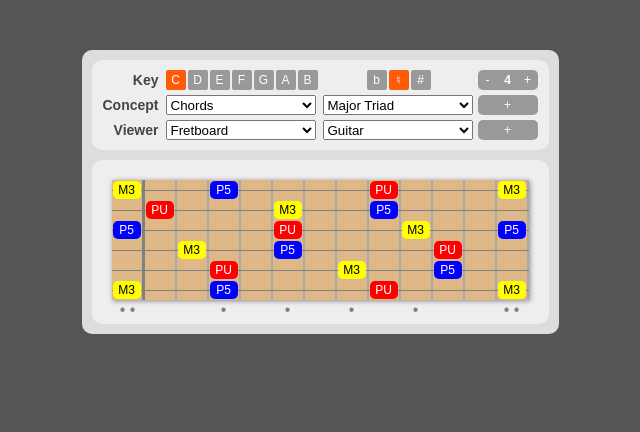
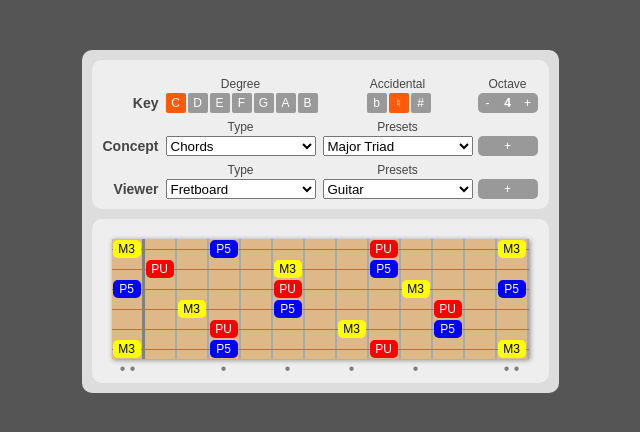
Before and after one commit to dan9418/play-what-beta, a React app: page / in a window 1280 px wide. Shown: the top 432 px of the page, without its empty margins (320-960 px from the left). Built offline with nearby package versions, Linux system fonts and the light colour scheme.

Commit message:
panel alignments

```diff
--- a/src/InputPanel/InputPanel/InputPanel.css
+++ b/src/InputPanel/InputPanel/InputPanel.css
@@ -1,25 +1,19 @@
 .input-panel {
     text-align: center;
     display: inline-grid;
-    grid-gap: 5px;
+    grid-column-gap: 5px;
     grid-template-columns: auto auto auto auto;
+    align-items: center;
     color: #444;
 }
 
-.input-row-label {
+.input-panel-row-label {
     font-size: 14px;
     font-weight: bold;
     text-align: right;
     line-height: 20px;
     height: 20px;
     vertical-align: top;
-}
-
-.input-column-label {
-    font-size: 12px;
-    height: 20px;
-    line-height: 20px;
-    margin-top: 5px;
 }
 
 .input-row-toggle {
@@ -30,3 +24,21 @@
 .input-row-config-panel {
     grid-column: 2 / span 3;
 }
+
+.input-panel-col-label {
+    font-size: 12px;
+    padding: 2px;
+    margin-top: 5px;
+}
+
+.col-2 {
+    grid-column: 2;
+}
+
+.col-3 {
+    grid-column: 3;
+}
+
+.col-4 {
+    grid-column: 4;
+}
--- a/src/InputPanel/InputPanel/InputPanel.tsx
+++ b/src/InputPanel/InputPanel/InputPanel.tsx
@@ -51,11 +51,20 @@ export class InputPanel extends React.Component<InputPanelProps, any> {
         return (
             <div className='input-panel'>
 
-                <div className='input-panel-cell'>
-                    <div className='input-row-label'>Key</div>
+                <div className='input-panel-col-label col-2'>
+                    Degree
+                </div>
+                <div className='input-panel-col-label col-3'>
+                    Accidental
+                </div>
+                <div className='input-panel-col-label col-4'>
+                    Octave
                 </div>
 
-                <div className='input-panel-cell'>
+                <div className='input-panel-row-label'>
+                    Key
+                </div>
+
                 <BoxSelector
                     data={ALL_DEGREES}
                     value={this.props.degree}
@@ -63,9 +72,7 @@ export class InputPanel extends React.Component<InputPanelProps, any> {
                         this.props.setValue('degree', value);
                     }}
                 />
-                </div>
 
-                <div className='input-panel-cell'>
                 <BoxSelector
                     data={ALL_ACCIDENTALS.filter((a) => { return Math.abs(a.offset) <= 1 })}
                     value={this.props.accidental}
@@ -73,22 +80,27 @@ export class InputPanel extends React.Component<InputPanelProps, any> {
                         this.props.setValue('accidental', value);
                     }}
                 />
-                </div>
 
-                <div className='input-panel-cell'>
                 <NumericSelector
                     value={this.props.octave}
                     setValue={(value) => {
                         this.props.setValue('octave', value);
                     }}
                 />
+
+                <div className='input-panel-col-label col-2'>
+                    Type
+                </div>
+                <div className='input-panel-col-label col-3'>
+                    Presets
+                </div>
+                <div className='input-panel-col-label col-4'>
                 </div>
 
-                <div className='input-panel-cell'>
-                    <div className='input-row-label'>Concept</div>
+                <div className='input-panel-row-label'>
+                    Concept
                 </div>
 
-                <div className='input-panel-cell'>
                 <DropdownSelector
                     data={CONCEPT_DEFINITIONS}
                     value={this.props.conceptDefinition}
@@ -96,9 +108,7 @@ export class InputPanel extends React.Component<InputPanelProps, any> {
                         this.props.setValue('conceptDefinition', value);
                     }}
                 />
-                </div>
 
-                <div className='input-panel-cell'>
                 <DropdownSelector
                     data={this.props.conceptDefinition.presets}
                     value={this.props.conceptDefinition}
@@ -106,16 +116,13 @@ export class InputPanel extends React.Component<InputPanelProps, any> {
                         this.props.setValue('conceptIntervals', value.config.intervals);
                     }}
                 />
-                </div>
 
-                <div className='input-panel-cell'>
                 <CharButton
                     className='input-row-toggle'
                     active={this.state.conceptOpen}
                     character={this.state.conceptOpen ? '-' : '+'}
                     action={() => { this.setState((oldState) => { return { conceptOpen: !oldState.conceptOpen } }) }}
                 />
-                </div>
 
                 {this.state.conceptOpen &&
                     <div className='input-row-config-panel'>
@@ -128,12 +135,19 @@ export class InputPanel extends React.Component<InputPanelProps, any> {
                         />
                     </div>}
 
-
-                <div className='input-panel-cell'>
-                    <div className='input-row-label'>Viewer</div>
+                <div className='input-panel-col-label col-2'>
+                    Type
+                </div>
+                <div className='input-panel-col-label col-3'>
+                    Presets
+                </div>
+                <div className='input-panel-col-label col-4'>
                 </div>
 
-                <div className='input-panel-cell'>
+                <div className='input-panel-row-label'>
+                    Viewer
+                </div>
+
                 <DropdownSelector
                     data={VIEWER_DEFINITIONS}
                     value={this.props.viewerDefinition}
@@ -141,9 +155,7 @@ export class InputPanel extends React.Component<InputPanelProps, any> {
                         this.props.setValue('viewerDefinition', value);
                     }}
                 />
-                </div>
 
-                <div className='input-panel-cell'>
                 <DropdownSelector
                     data={this.props.viewerDefinition.presets}
                     value={this.props.viewerConfig}
@@ -151,16 +163,14 @@ export class InputPanel extends React.Component<InputPanelProps, any> {
                         this.props.setValue('viewerConfig', value.config);
                     }}
                 />
-                </div>
 
-                <div className='input-panel-cell'>
+
                 <CharButton
                     className='input-row-toggle'
                     active={this.state.viewerOpen}
                     character={this.state.viewerOpen ? '-' : '+'}
                     action={() => { this.setState((oldState) => { return { viewerOpen: !oldState.viewerOpen } }) }}
                 />
-                </div>
 
                 {this.state.viewerOpen &&
                     <div className='input-row-config-panel'>
```
Also changed, not shown: 1 other file (tests, documents, lock files or other folders). Lines whose indentation alone changed are shown as unchanged.
